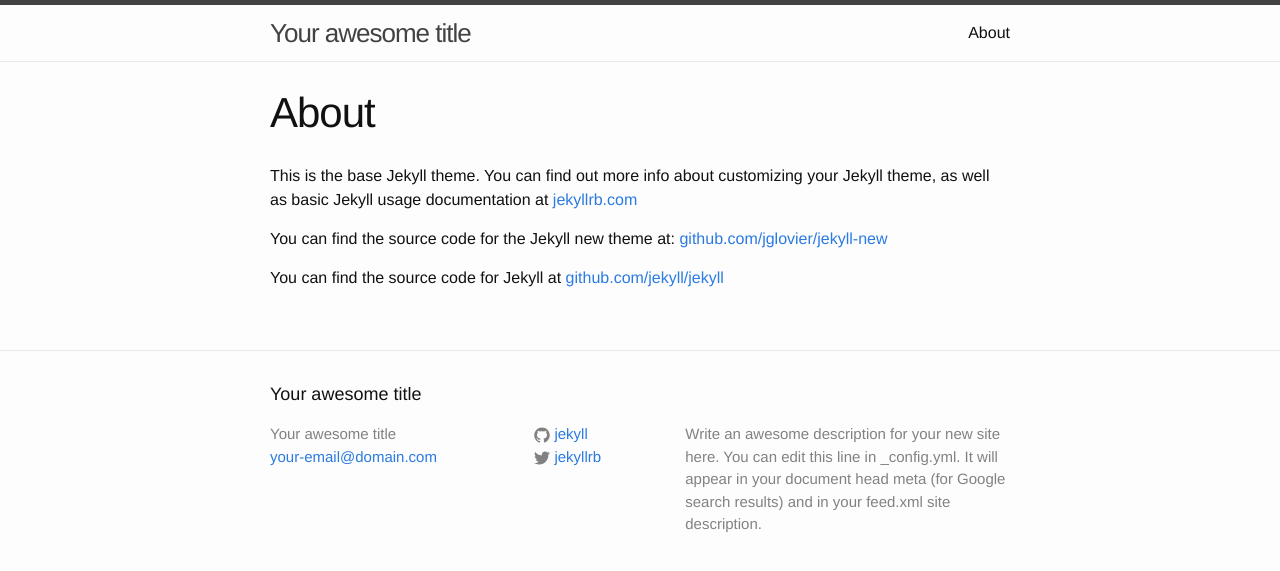
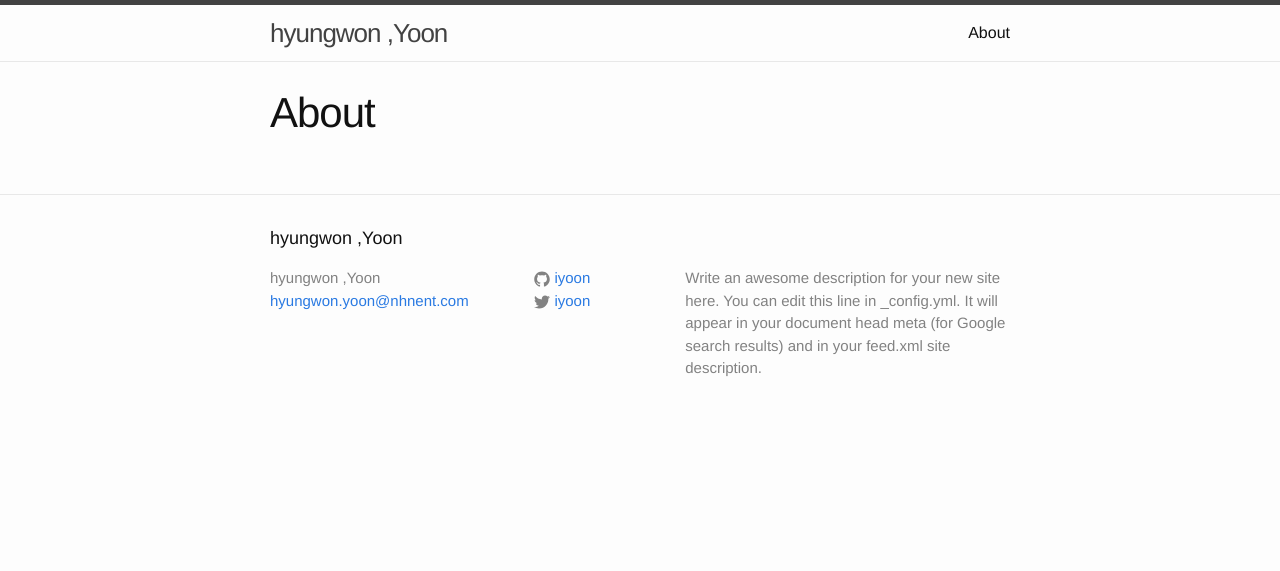
Before and after one commit to iyoon/iyoon.github.io, a Jekyll site: the page built from about.md, in a window 1280 px wide. Shown: the top 571 px of the page. Built offline with Jekyll 4.4.1, drawn with Linux system fonts in a browser that asks for light colours.

Commit message:
update config & about

```diff
--- a/_config.yml
+++ b/_config.yml
@@ -1,14 +1,14 @@
 # Site settings
-title: Your awesome title
-email: your-email@domain.com
+title: hyungwon ,Yoon
+email: hyungwon.yoon@nhnent.com
 description: > # this means to ignore newlines until "baseurl:"
   Write an awesome description for your new site here. You can edit this
   line in _config.yml. It will appear in your document head meta (for
   Google search results) and in your feed.xml site description.
 baseurl: "" # the subpath of your site, e.g. /blog/
-url: "http://yourdomain.com" # the base hostname & protocol for your site
-twitter_username: jekyllrb
-github_username:  jekyll
+url: "http://iyoon.github.io" # the base hostname & protocol for your site
+twitter_username: iyoon
+github_username:  iyoon
 
 # Build settings
 markdown: kramdown
--- a/about.md
+++ b/about.md
@@ -3,9 +3,3 @@ layout: page
 title: About
 permalink: /about/
 ---
-
-This is the base Jekyll theme. You can find out more info about customizing your Jekyll theme, as well as basic Jekyll usage documentation at [jekyllrb.com](http://jekyllrb.com/)
-
-You can find the source code for the Jekyll new theme at: [github.com/jglovier/jekyll-new](https://github.com/jglovier/jekyll-new)
-
-You can find the source code for Jekyll at [github.com/jekyll/jekyll](https://github.com/jekyll/jekyll)
```
